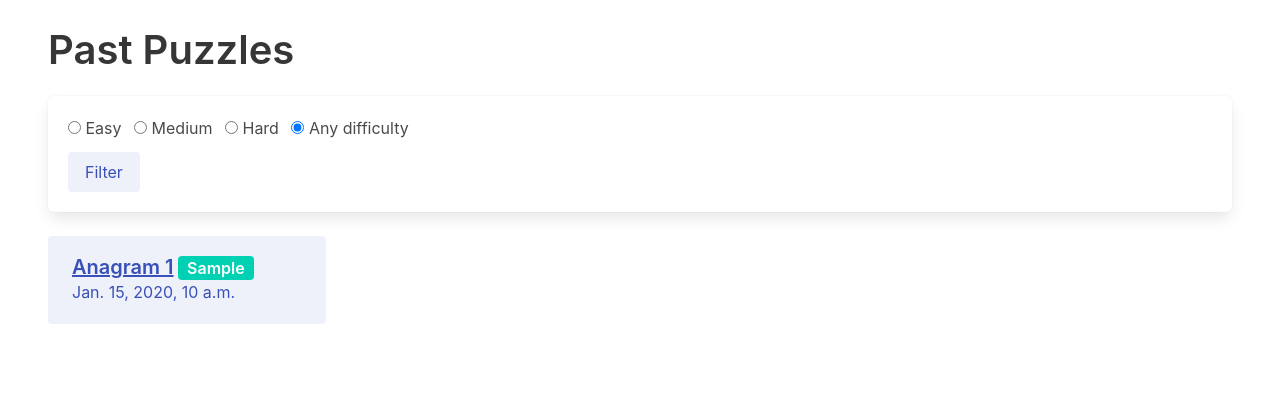
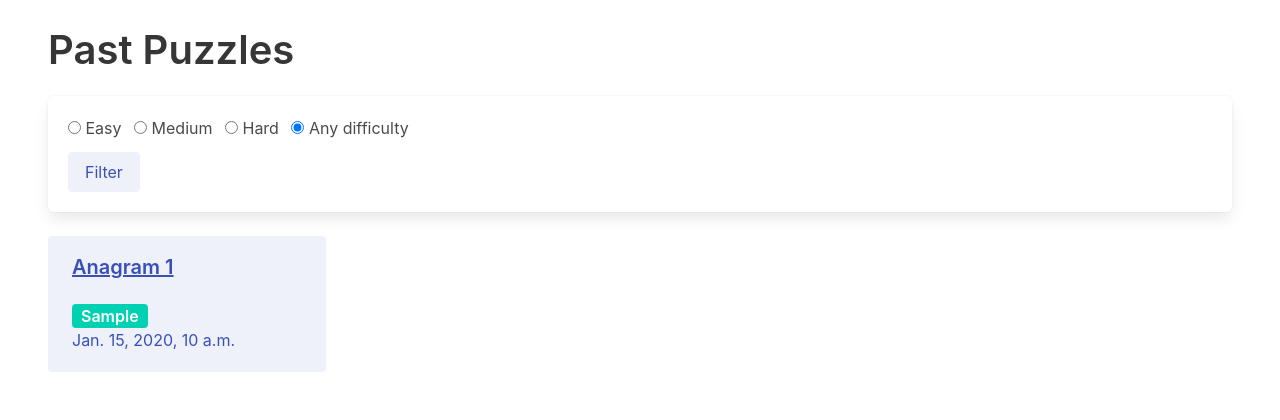
Before and after one commit to batzrule/anagrams, a Django app: page /anagrams/ in a window 1280 px wide. Shown: the part 468-888 px from the top of the page. Before the commit the page ends 792 px from the top, so only its background shows below. Run offline with Django 4.2, Linux system fonts and the light colour scheme; tables that the repository leaves empty hold one stand-in row (values such as "Sample post").

Commit message:
edit past anagrams display

```diff
--- a/anagrams/templates/anagrams/index.html
+++ b/anagrams/templates/anagrams/index.html
@@ -33,7 +33,7 @@
 
                                 <div class="notification is-link is-light">
 
-                                        <a href="{% url 'anagrams:detail' anagram.id %}" class="title is-5 is-spaced">Anagram {{ anagram.id }}</a>
+                                        <div class="block"><a href="{% url 'anagrams:detail' anagram.id %}" class="title is-5 is-spaced">Anagram {{ anagram.id }}</a></div>
 
 
 
```
